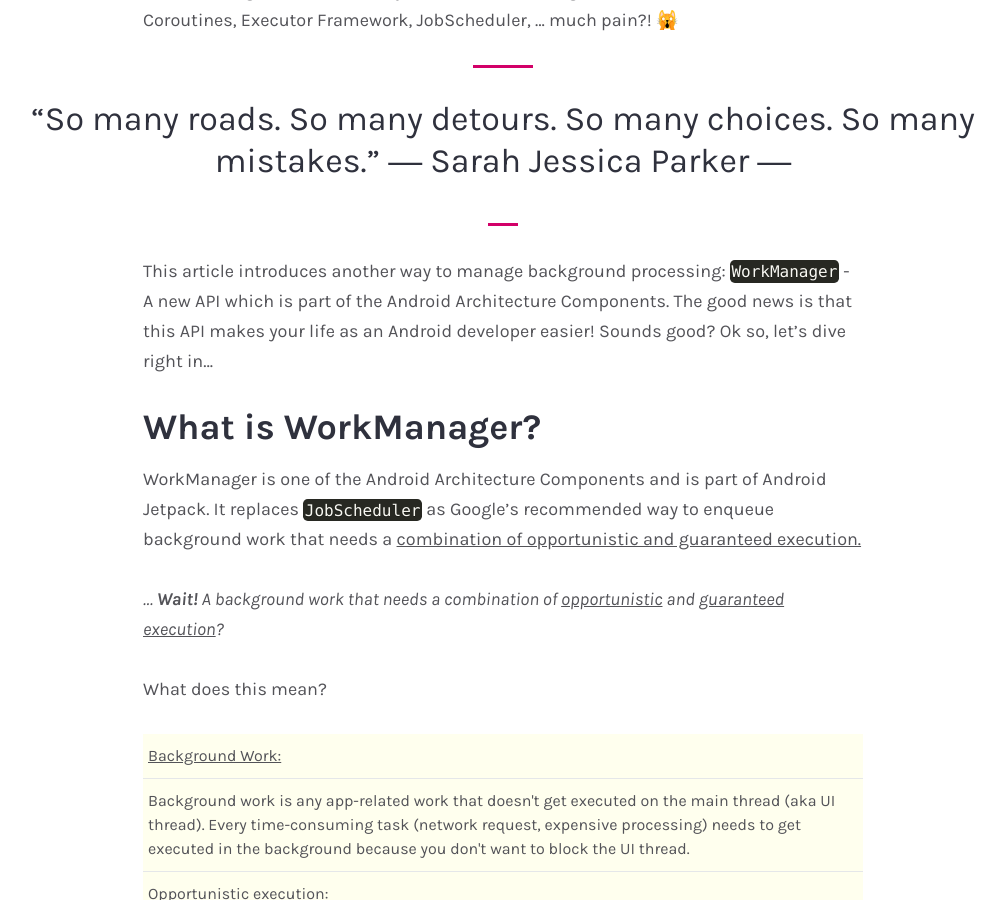
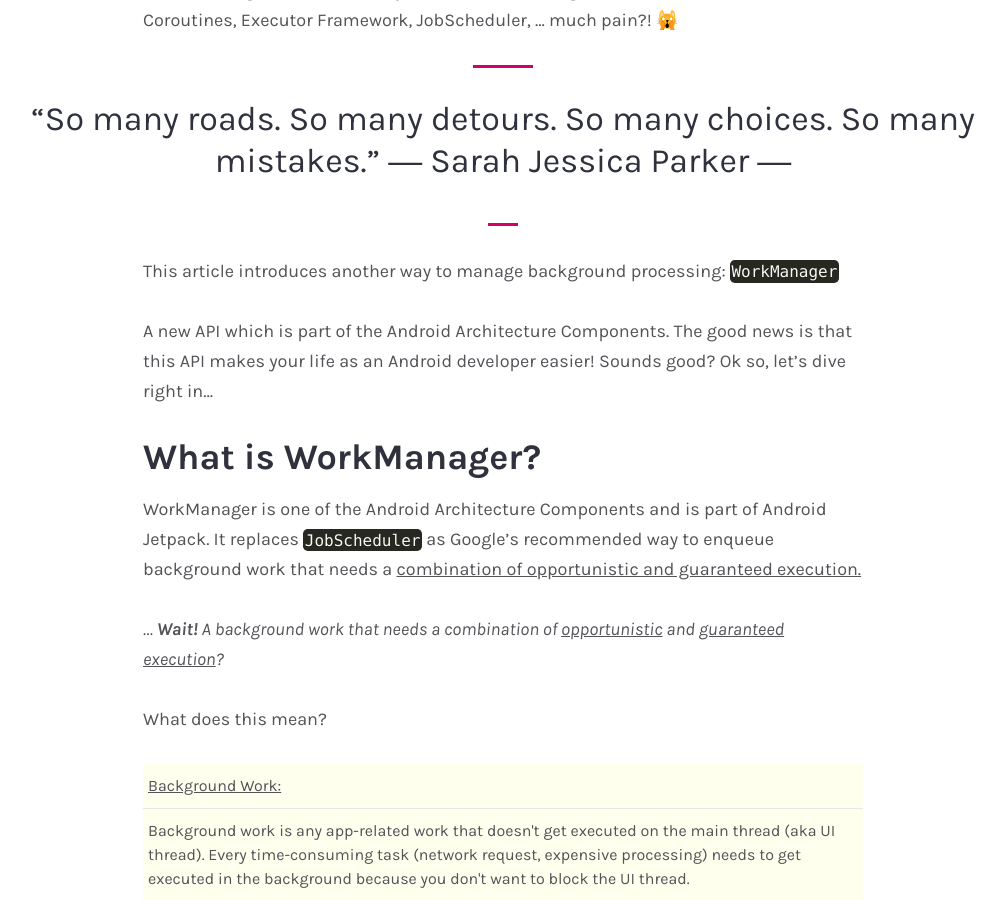
Before and after one commit to andreasschrade/andreasschrade.github.com, a Jekyll site: the page built from _posts/2019-01-06-android-how-to-workmanager.md, in a window 1280 px wide and 900 px high, scrolled down 411 px. Shown: the whole window, without its empty margins (137-1142 px from the left). Built offline with Jekyll 4.4.1, drawn with Linux system fonts in a browser that asks for light colours; emoji names are drawn with the system emoji font; some web fonts are replaced; comment, search, counter and statistics services are not loaded.

Commit message:
minor fix

```diff
--- a/_posts/2019-01-06-android-how-to-workmanager.md
+++ b/_posts/2019-01-06-android-how-to-workmanager.md
@@ -11,7 +11,9 @@
 
 > "So many roads. So many detours. So many choices. So many mistakes." ― Sarah Jessica Parker ―
 
-This article introduces another way to manage background processing: `WorkManager` - A new API which is part of the Android Architecture Components. The good news is that this API makes your life as an Android developer easier! Sounds good? Ok so, let's dive right in...
+This article introduces another way to manage background processing: `WorkManager`
+
+A new API which is part of the Android Architecture Components. The good news is that this API makes your life as an Android developer easier! Sounds good? Ok so, let's dive right in...
 
 ## What is WorkManager?
 WorkManager is one of the Android Architecture Components and is part of Android Jetpack. It replaces `JobScheduler` as Google’s recommended way to enqueue background work that needs a <u>combination of opportunistic and guaranteed execution.</u>
```
